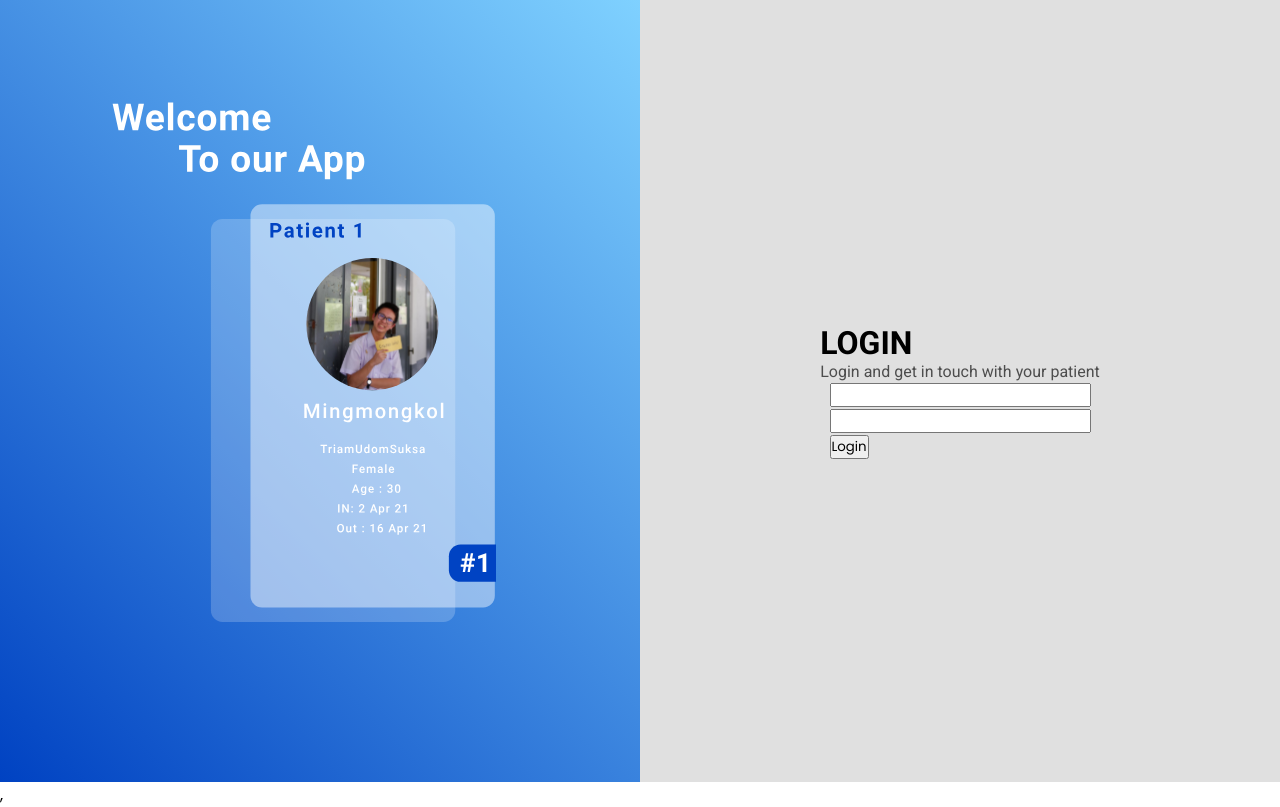
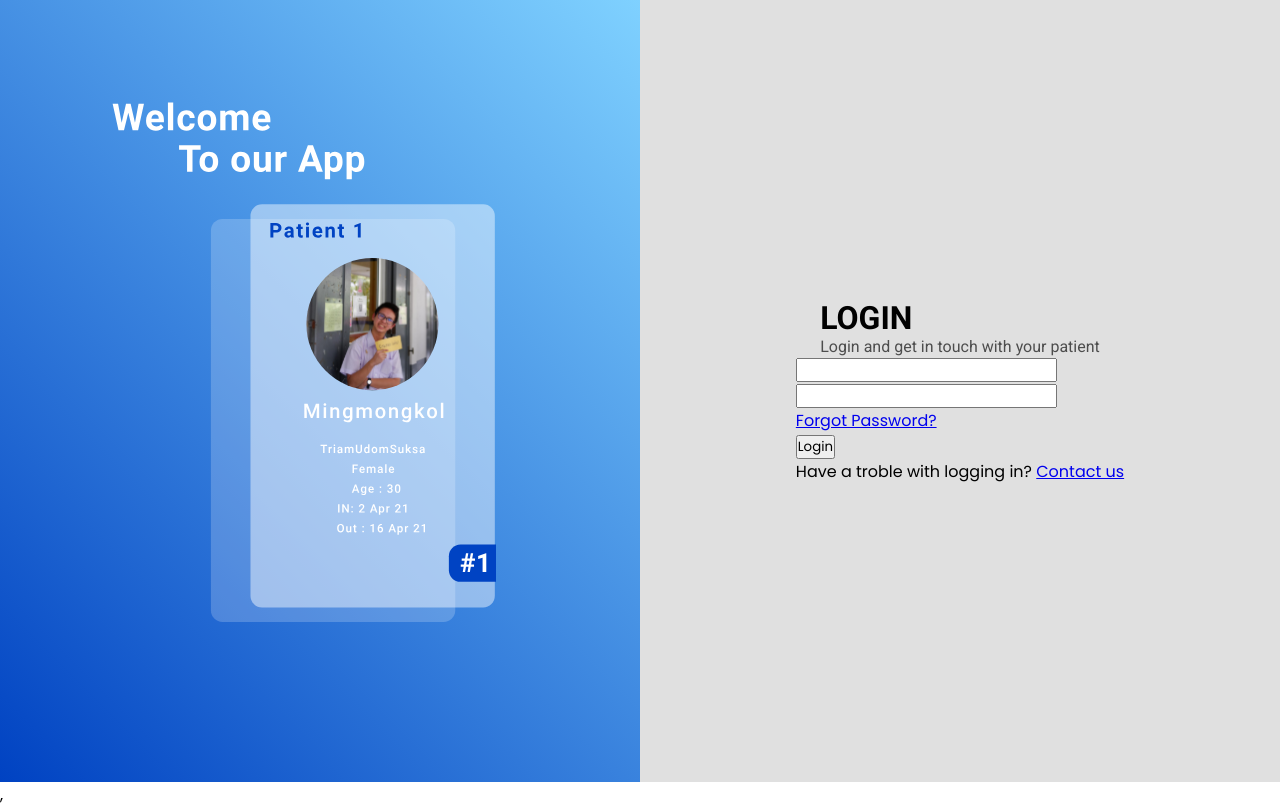
Before and after one commit to KanakornMek/covid-provider-web, a React (Create React App) app: page / in a window 1280 px wide. Built offline with nearby package versions, Linux system fonts and the light colour scheme.

Commit message:
prepare all component before decorate with css

```diff
--- a/src/components/LandingPage.js
+++ b/src/components/LandingPage.js
@@ -1,6 +1,7 @@
 import React from 'react'
 import './LandingPage.css'
 import tenthepres2 from './assets/tenthepres2.svg'
+import { Link } from "react-router-dom";
 
 export default function LandingPage() {
     return (
@@ -26,9 +27,14 @@
                                 <label></label>
                                 <input type="password" required></input>
                             </div>
-                            <div className='befLoginButt'></div>
+                            <div className='befLoginButt'>
+                                <Link to='#'>Forgot Password?</Link>
+                            </div>
                             <div className='LoginButt'>
                                 <input type="submit" value="Login"></input>
+                            </div>
+                            <div className='afterLoginButt'>
+                                Have a troble with logging in? <Link to='#'>Contact us</Link>
                             </div>
                         </form>
                     </div>
```
